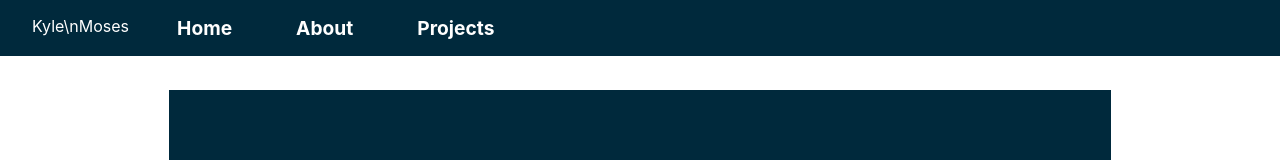
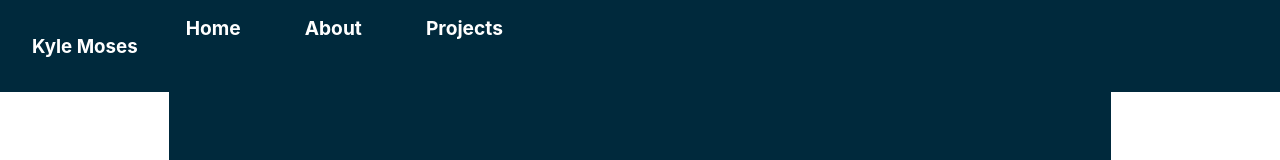
Before and after one commit to thekylemoses/portfolio, a Next.js app: page / in a window 1280 px wide. Shown: the top 160 px of the page. Built offline with nearby package versions, Linux system fonts and the light colour scheme.

Commit message:
Update Menu.js

```diff
--- a/components/Menu.js
+++ b/components/Menu.js
@@ -5,7 +5,7 @@ export default function Menu() {
     <nav>
       <ul>
         <li>
-          <span>Kyle\nMoses</span>
+          <span><h3>Kyle Moses</h3></span>
         </li>
         <li>
           <Link href="/">
```
